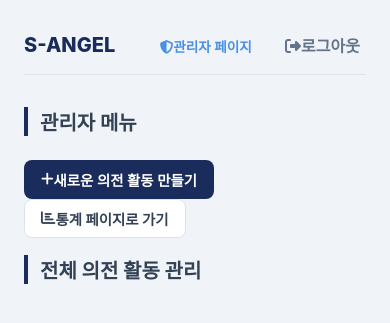
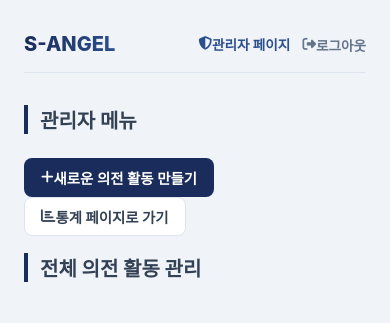
Before and after one commit to JungGyul/s-angel, a Django app: page /applications/ in a window 390 px wide. Shown: the top 323 px of the page. Run offline with Django 5.2, Linux system fonts and the light colour scheme; the visitor is signed in with stand-in values (Sample User, id 1); data that the repository does not hold is empty; parts of the project's set-up code (start-up, migrations or seed data) failed here and were passed over; some libraries are stand-ins or nearby versions.

Commit message:
Fix:모바일 환경개선 4차

```diff
--- a/s_angel/templates/applications/dashboard.html
+++ b/s_angel/templates/applications/dashboard.html
@@ -38,33 +38,55 @@
         padding: 2.5rem 1.5rem;
     }
 
-    /* 상단 네비게이션 바 */
     .top-nav {
     display: flex;
     justify-content: space-between;
     align-items: center;
-        margin-bottom: 2rem;
-        padding-bottom: 1rem;
+    margin-bottom: 2.5rem;
+    padding-bottom: 1.5rem;
     border-bottom: 1px solid var(--border-color);
 }
 .top-nav .site-title {
     font-size: 1.75rem;
     font-weight: 800;
-        color: var(--navy-dark);
     text-decoration: none;
+    background-image: linear-gradient(to right, var(--navy-dark), var(--navy-medium));
+    -webkit-background-clip: text;
+    background-clip: text;
+    color: transparent;
 }
-    .top-nav .nav-actions a, .top-nav .nav-actions form button {
+.top-nav .nav-actions {
+    display: flex;
+    align-items: center;
+    gap: 1.5rem;
+}
+.top-nav .nav-actions form {
+    margin: 0; /* form 태그의 불필요한 마진 제거 */
+}
+/* a 태그와 button 태그에 완전히 동일한 스타일을 적용하여 정렬을 맞춤 */
+.top-nav .nav-actions a,
+.top-nav .nav-actions button {
+    display: inline-flex;
+    align-items: center;
     text-decoration: none;
     color: var(--text-secondary);
     font-weight: 600;
-        margin-left: 1.5rem;
     background: none;
     border: none;
     cursor: pointer;
     font-size: 1rem;
+    transition: color 0.2s ease;
+    padding: 0; /* 버튼의 기본 패딩 제거 */
+    margin: 0; /* 버튼의 기본 마진 제거 */
+    font-family: inherit; /* body의 폰트를 상속받도록 */
+}
+.top-nav .nav-actions a:hover,
+.top-nav .nav-actions button:hover {
+    color: var(--navy-dark);
 }
 .top-nav .nav-actions a.admin-link {
-        color: var(--blue-accent);
+    color: var(--navy-medium);
+    font-weight: 700;
 }
 
     /* 페이지 섹션 제목 */
@@ -272,7 +294,7 @@
                         <i class="fas fa-shield-alt me-1"></i>관리자 페이지
                     </a>
                 {% endif %}
-                <form action="{% url 'logout' %}" method="post" style="display:inline;">
+                <form action="{% url 'logout' %}" method="post">
                     {% csrf_token %}
                     <button type="submit"><i class="fas fa-sign-out-alt me-1"></i>로그아웃</button>
                 </form>
```
Also changed, not shown: s_angel/templates/applications/admin_page.html (+11 -18 lines). Lines whose indentation alone changed are shown as unchanged.
